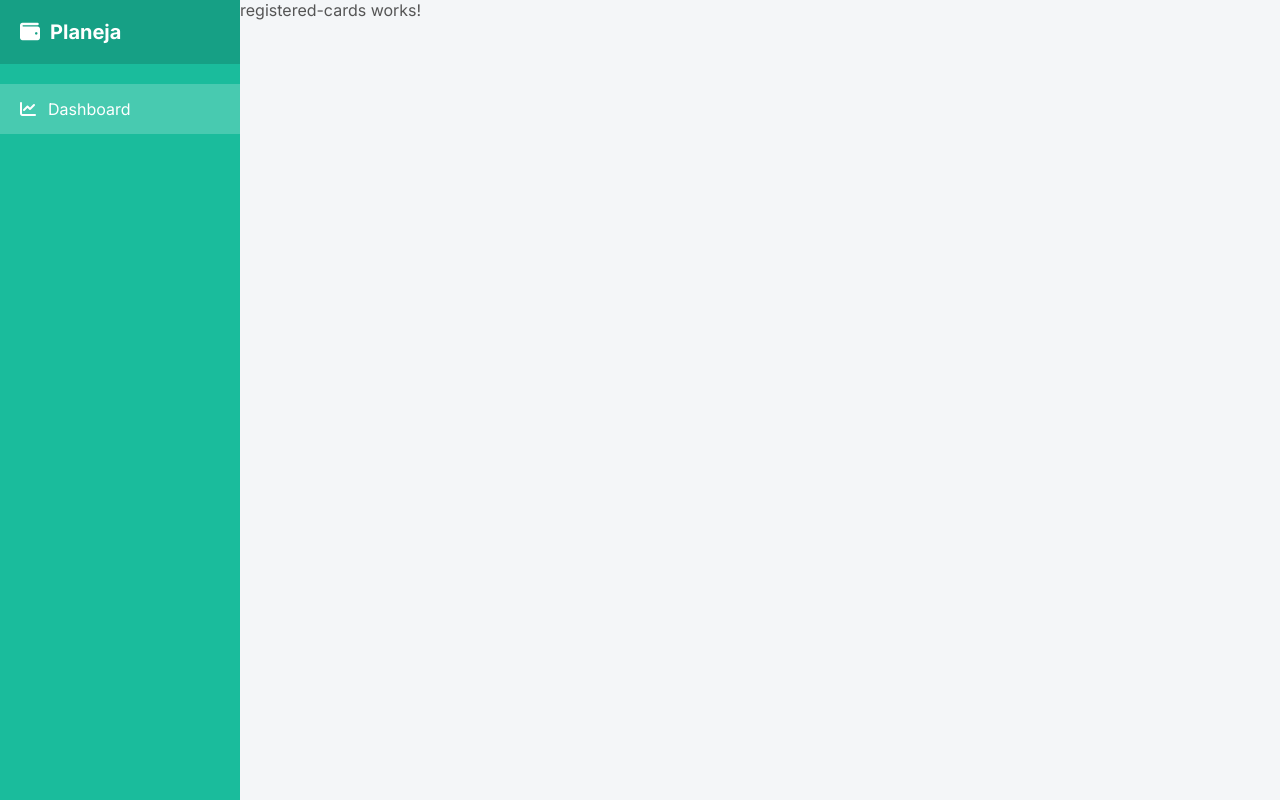
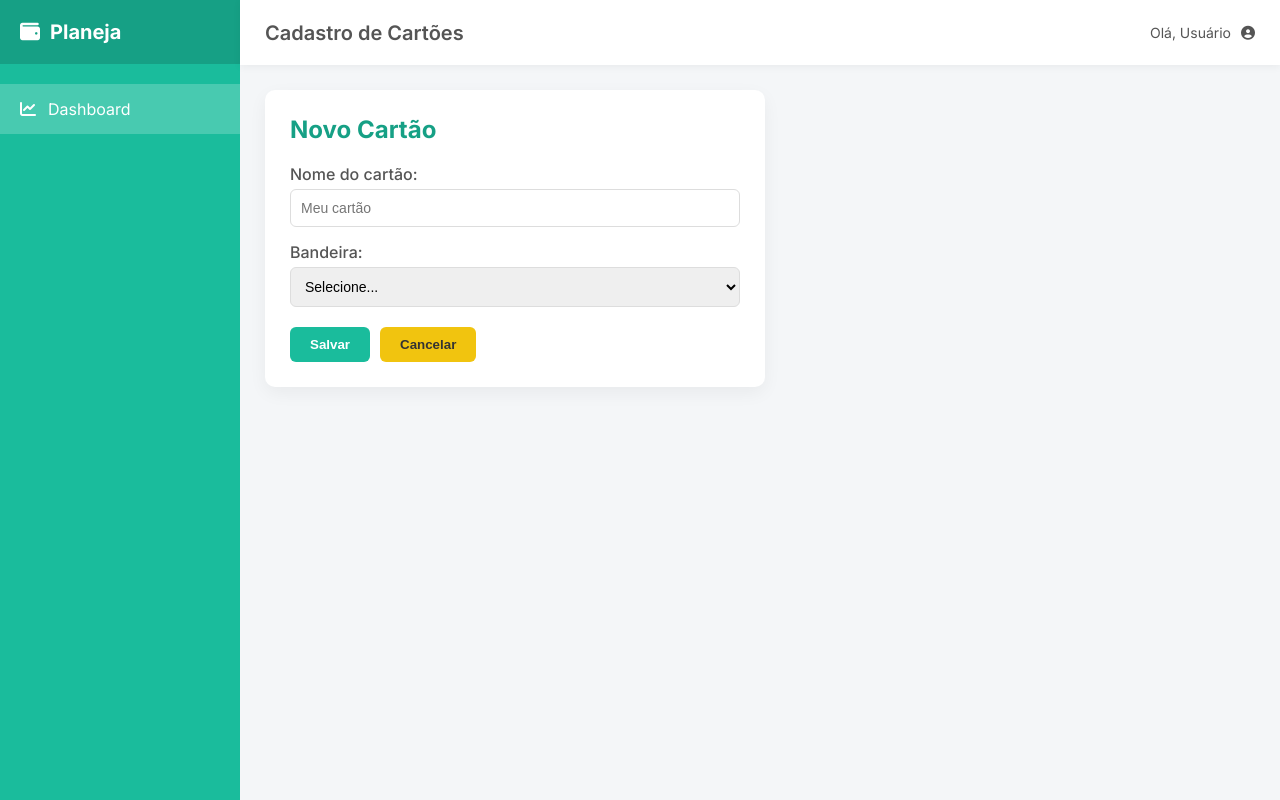
Before and after one commit to klynmax/planning-app, an Angular app: page /registered-cards in a window 1280 px wide. Built offline with nearby package versions, Linux system fonts and the light colour scheme.

Commit message:
Criando o layout inicial do cadastro de cartões

```diff
--- a/src/app/cards/registered-cards/registered-cards.html
+++ b/src/app/cards/registered-cards/registered-cards.html
@@ -1 +1,29 @@
-<p>registered-cards works!</p>
+<main class="content">
+  <div class="card">
+    <h2>Novo Cartão</h2>
+
+    <form class="form">
+      <div class="form-group">
+        <label for="name">Nome do cartão: </label>
+        <input type="text" id="name" name="name" placeholder="Meu cartão" />
+      </div>
+      <div class="form-group">
+        <label for="name">Bandeira: </label>
+        <select>
+          <option>Selecione...</option>
+          <option>American Express</option>
+          <option>Dinners</option>
+          <option>Elo</option>
+          <option>Hipercard</option>
+          <option>Mastercard</option>
+          <option>Visa</option>
+        </select>
+      </div>
+
+      <div class="form-actions">
+        <button type="submit" class="btn-primary">Salvar</button>
+        <button type="button" class="btn-secondary">Cancelar</button>
+      </div>
+    </form>
+  </div>
+</main>
--- a/src/app/components/template/template.html
+++ b/src/app/components/template/template.html
@@ -16,6 +16,14 @@
 
   <!-- Conteúdo principal -->
   <div class="main-content">
+    <!-- Header -->
+    <header class="header">
+      <h1>Cadastro de Cartões</h1>
+      <div class="user-area">
+        <span class="user-name">Olá, Usuário</span>
+        <i class="fa-solid fa-circle-user"></i>
+      </div>
+    </header>
     <router-outlet></router-outlet>
   </div>
 </div>
```
